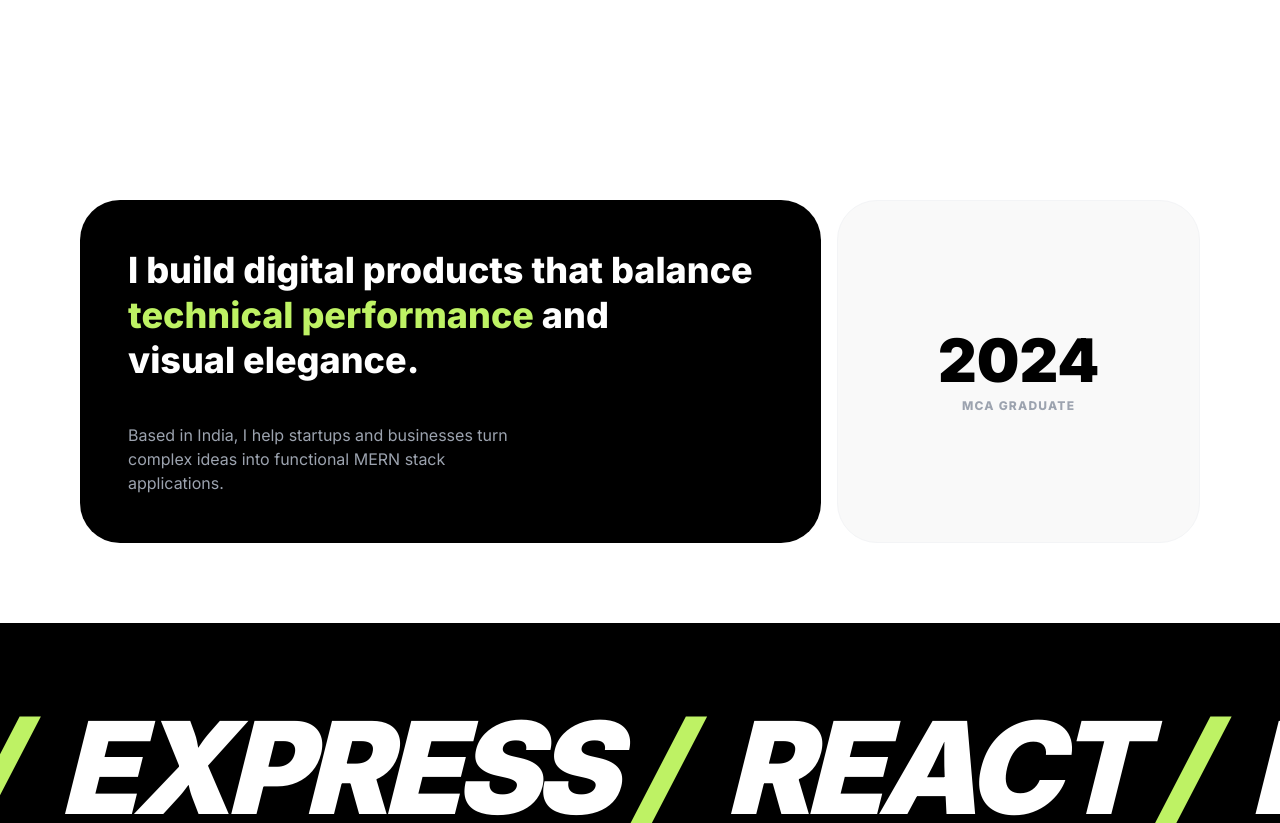
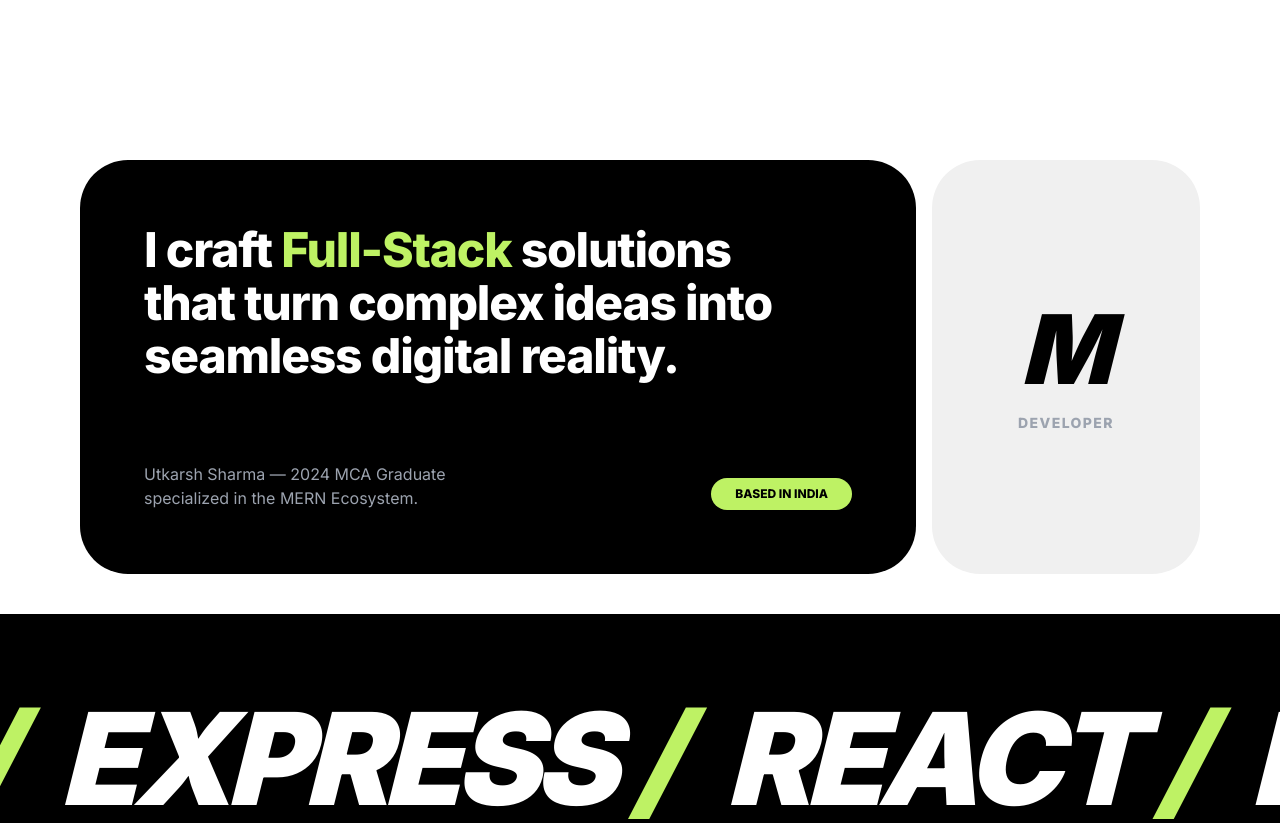
Before and after one commit to Utkarshende/personal-portfolio, a React (Vite) app: page / in a window 1280 px wide. Shown: the part 680-1503 px from the top of the page. Built offline with nearby package versions, Linux system fonts and the light colour scheme.

Commit message:
feat: implement bento-style about section with high-contrast content

```diff
--- a/src/components/About.jsx
+++ b/src/components/About.jsx
@@ -1,20 +1,21 @@
 const About = () => {
   return (
-    <section className="py-20 px-6 md:px-20 bg-white">
-      <div className="grid md:grid-cols-3 gap-4">
-        <div className="md:col-span-2 bg-black text-white p-12 rounded-[2.5rem] flex flex-col justify-between">
-          <h2 className="text-4xl font-bold leading-tight">
-            I build digital products that balance <br />
-            <span className="text-[#bef264]">technical performance</span> and <br /> visual elegance.
+    <section className="px-6 md:px-20 py-10 bg-white">
+      <div className="grid md:grid-cols-4 gap-4">
+        <div className="md:col-span-3 bg-black text-white p-16 rounded-[3rem] flex flex-col justify-between min-h-[400px]">
+          <h2 className="text-5xl font-bold leading-[1.1] tracking-tight">
+            I craft <span className="text-[#bef264]">Full-Stack</span> solutions <br />
+            that turn complex ideas into <br />
+            seamless digital reality.
           </h2>
-          <p className="text-gray-400 mt-10 max-w-sm">
-            Based in India, I help startups and businesses turn complex ideas into functional MERN stack applications.
-          </p>
+          <div className="flex justify-between items-end mt-20">
+            <p className="max-w-xs text-gray-400">Utkarsh Sharma — 2024 MCA Graduate specialized in the MERN Ecosystem.</p>
+            <div className="bg-[#bef264] text-black px-6 py-2 rounded-full font-bold uppercase text-xs">Based in India</div>
+          </div>
         </div>
-
-        <div className="bg-[#f9f9f9] p-12 rounded-[2.5rem] border border-gray-100 flex flex-col justify-center items-center text-center">
-            <div className="text-6xl font-black mb-2">2024</div>
-            <div className="text-xs font-bold uppercase tracking-widest text-gray-400">MCA Graduate</div>
+        <div className="bg-[#f0f0f0] p-10 rounded-[3rem] flex flex-col justify-center items-center">
+            <span className="text-8xl font-black italic">M</span>
+            <span className="font-bold uppercase tracking-widest text-sm mt-4 text-gray-400">Developer</span>
         </div>
       </div>
     </section>
```
